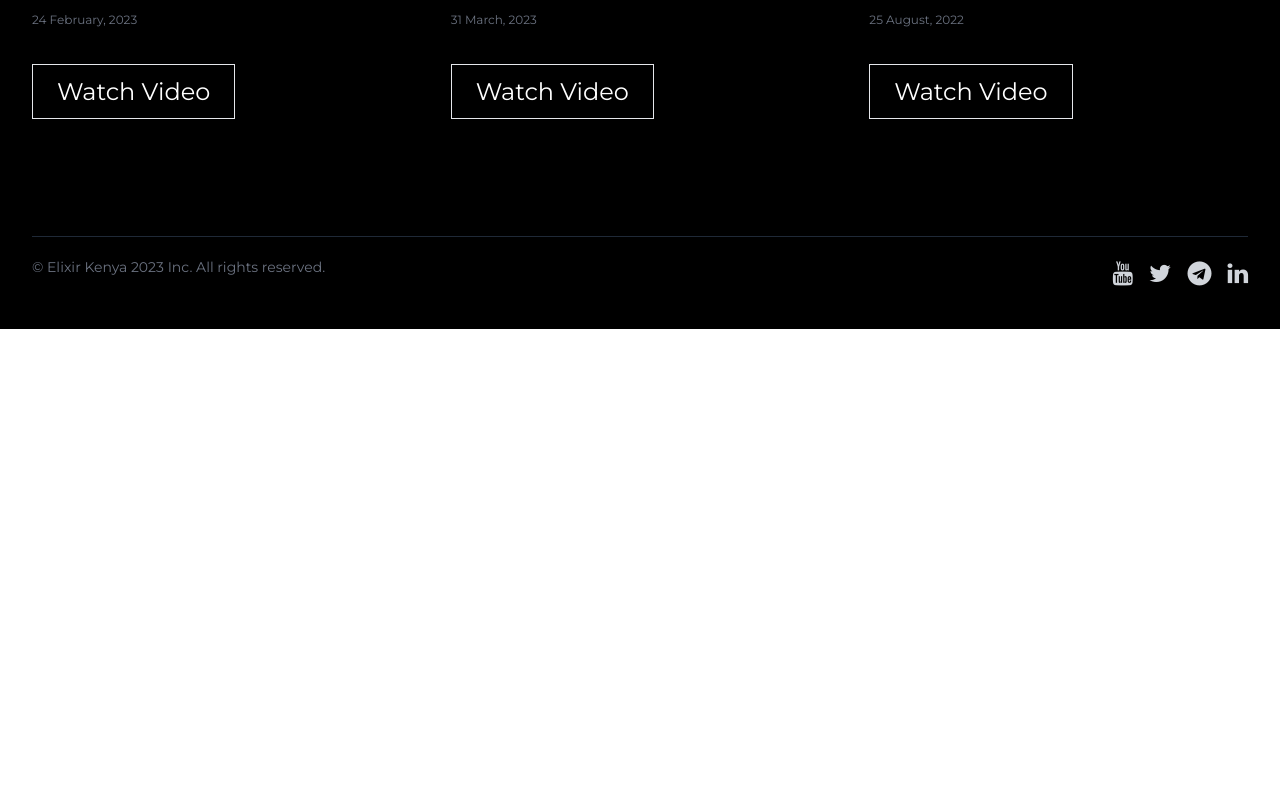
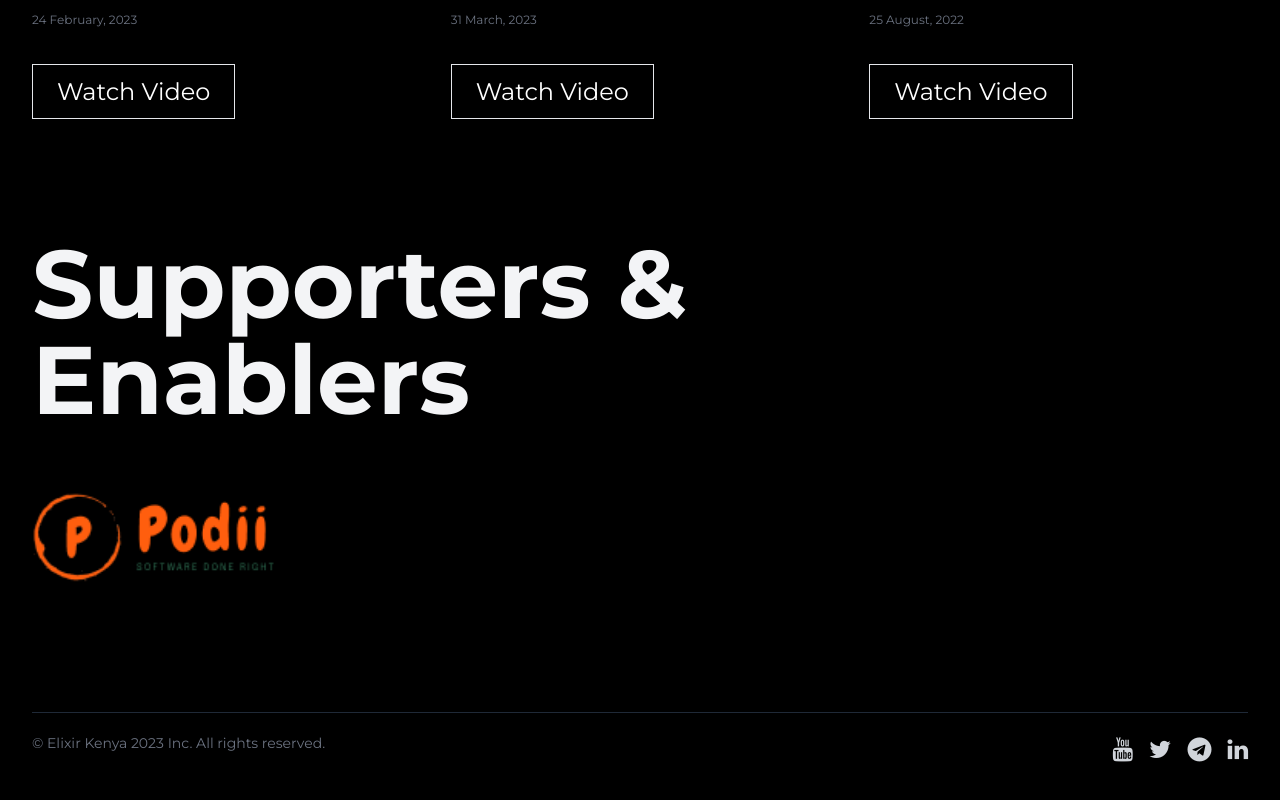
Before and after one commit to Podiihq/elixir-kenya, a React (Vite) app: page / in a window 1280 px wide. Shown: the part 6168-6968 px from the top of the page. Before the commit the page ends 6497 px from the top, so only its background shows below. Built offline with nearby package versions, Linux system fonts and the light colour scheme.

Commit message:
Added Enablers

```diff
--- a/src/pages/Landing.tsx
+++ b/src/pages/Landing.tsx
@@ -12,6 +12,7 @@ import Session2 from "../assets/images/sessions/njoki.png";
 import Session3 from "../assets/images/sessions/tracey.jpeg";
 import TraceyPic from "../assets/images/speakers/tracey.jpeg";
 import NjokiPic from "../assets/images/speakers/njoki.jpeg";
+import PodiiLogo from "../assets/images/Podii_logo.png";
 import { motion, useScroll, useSpring } from "framer-motion";
 import Marquee from "react-fast-marquee";
 
@@ -282,6 +283,16 @@ function Landing() {
           </div>
         </section>
         <section>
+          <div className="px-4 py-8 mx-auto sm:max-w-xl md:max-w-full lg:max-w-screen-xl md:px-24 lg:px-8 lg:py-16">
+            <div>
+              <h3 className="text-5xl lg:text-8xl font-bold mb-4 lg:mb-0">
+                Supporters &<br></br>Enablers
+              </h3>
+              <img src={PodiiLogo} alt="" className="lg:mt-16 mt-8 lg:w-1/5" />
+            </div>
+          </div>
+        </section>
+        <section>
           <Footer />
         </section>
       </div>
```
Also changed, not shown: src/assets/images/Podii_logo.png (added).
